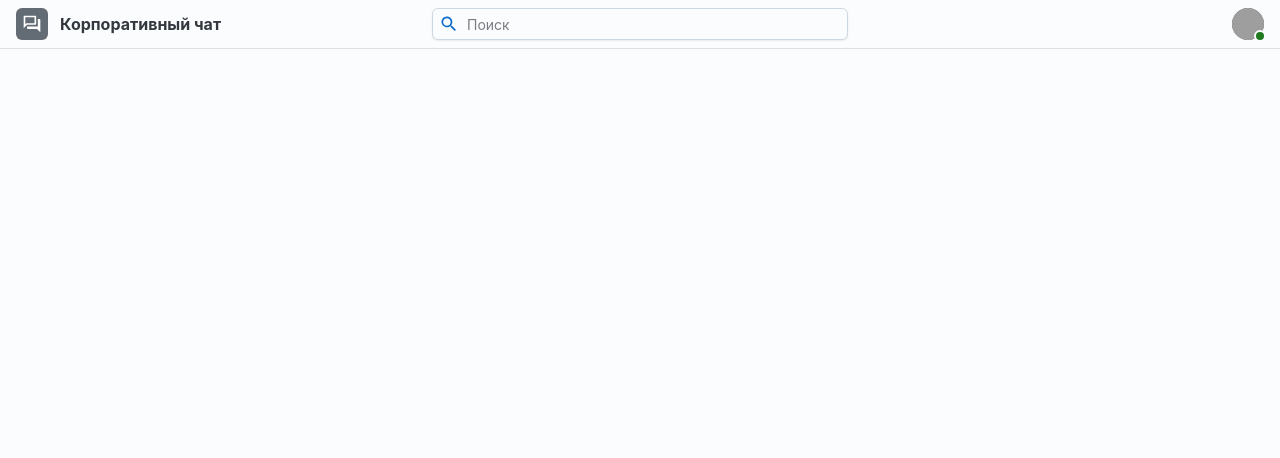
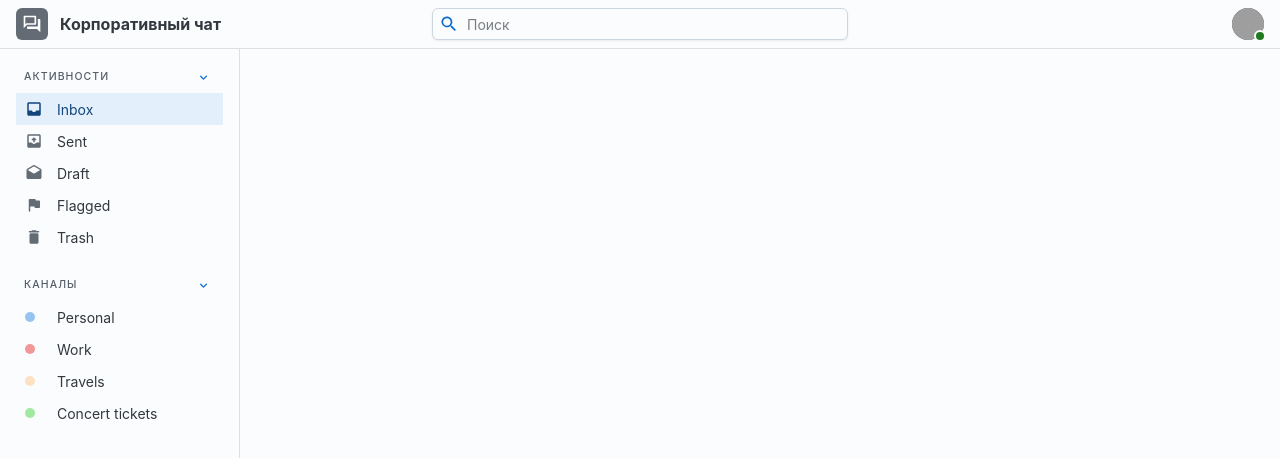
Before and after one commit to DmitryLudin/corporate-messenger-web-client, a React (Create React App) app: page / in a window 1280 px wide. Shown: the top 458 px of the page. Built offline with nearby package versions, Linux system fonts and the light colour scheme; grey boxes are pictures that could not be loaded.

Commit message:
feat: добавил главную боковую панель

```diff
--- a/src/app.tsx
+++ b/src/app.tsx
@@ -1,5 +1,6 @@
 import { Box } from '@mui/joy';
 import { Header } from 'modules/header';
+import { MainSidebar } from 'modules/main-sidebar';
 import React from 'react';
 
 const appLayoutStyles = {
@@ -12,6 +13,7 @@ export function App() {
   return (
     <Box sx={appLayoutStyles}>
       <Header />
+      <MainSidebar />
     </Box>
   );
 }
--- /dev/null
+++ b/src/modules/main-sidebar/index.tsx
@@ -0,0 +1,181 @@
+import {
+  Box,
+  IconButton,
+  List,
+  ListItem,
+  ListItemButton,
+  ListItemContent,
+  ListItemDecorator,
+  ListSubheader,
+  Sheet,
+} from '@mui/joy';
+import React from 'react';
+import InboxRoundedIcon from '@mui/icons-material/InboxRounded';
+import OutboxRoundedIcon from '@mui/icons-material/OutboxRounded';
+import DraftsRoundedIcon from '@mui/icons-material/DraftsRounded';
+import AssistantPhotoRoundedIcon from '@mui/icons-material/AssistantPhotoRounded';
+import DeleteRoundedIcon from '@mui/icons-material/DeleteRounded';
+import KeyboardArrowDownRoundedIcon from '@mui/icons-material/KeyboardArrowDownRounded';
+
+export function MainSidebar() {
+  return (
+    <Sheet
+      sx={{
+        py: 1,
+        px: 2,
+        borderRight: '1px solid',
+        borderColor: 'divider',
+        maxWidth: 240,
+        height: 'auto',
+        display: 'flex',
+        flexDirection: 'column',
+        flex: 1,
+      }}
+    >
+      <List size="sm" sx={{ '--List-item-radius': '8px' }}>
+        <ListItem nested>
+          <ListSubheader>
+            Активности
+            <IconButton
+              size="sm"
+              variant="plain"
+              color="primary"
+              sx={{ '--IconButton-size': '24px', ml: 'auto' }}
+            >
+              <KeyboardArrowDownRoundedIcon fontSize="small" color="primary" />
+            </IconButton>
+          </ListSubheader>
+          <List
+            aria-labelledby="nav-list-browse"
+            sx={{
+              '& .JoyListItemButton-root': { p: '8px' },
+            }}
+          >
+            <ListItem>
+              <ListItemButton variant="soft" color="primary">
+                <ListItemDecorator sx={{ color: 'inherit' }}>
+                  <InboxRoundedIcon fontSize="small" />
+                </ListItemDecorator>
+                <ListItemContent>Inbox</ListItemContent>
+              </ListItemButton>
+            </ListItem>
+            <ListItem>
+              <ListItemButton>
+                <ListItemDecorator sx={{ color: 'neutral.500' }}>
+                  <OutboxRoundedIcon fontSize="small" />
+                </ListItemDecorator>
+                <ListItemContent>Sent</ListItemContent>
+              </ListItemButton>
+            </ListItem>
+            <ListItem>
+              <ListItemButton>
+                <ListItemDecorator sx={{ color: 'neutral.500' }}>
+                  <DraftsRoundedIcon fontSize="small" />
+                </ListItemDecorator>
+                <ListItemContent>Draft</ListItemContent>
+              </ListItemButton>
+            </ListItem>
+            <ListItem>
+              <ListItemButton>
+                <ListItemDecorator sx={{ color: 'neutral.500' }}>
+                  <AssistantPhotoRoundedIcon fontSize="small" />
+                </ListItemDecorator>
+                <ListItemContent>Flagged</ListItemContent>
+              </ListItemButton>
+            </ListItem>
+            <ListItem>
+              <ListItemButton>
+                <ListItemDecorator sx={{ color: 'neutral.500' }}>
+                  <DeleteRoundedIcon fontSize="small" />
+                </ListItemDecorator>
+                <ListItemContent>Trash</ListItemContent>
+              </ListItemButton>
+            </ListItem>
+          </List>
+        </ListItem>
+        <ListItem nested sx={{ mt: 2 }}>
+          <ListSubheader>
+            Каналы
+            <IconButton
+              size="sm"
+              variant="plain"
+              color="primary"
+              sx={{ '--IconButton-size': '24px', ml: 'auto' }}
+            >
+              <KeyboardArrowDownRoundedIcon fontSize="small" color="primary" />
+            </IconButton>
+          </ListSubheader>
+          <List
+            aria-labelledby="nav-list-tags"
+            size="sm"
+            sx={{
+              '--List-decorator-size': '32px',
+              '& .JoyListItemButton-root': { p: '8px' },
+            }}
+          >
+            <ListItem>
+              <ListItemButton>
+                <ListItemDecorator>
+                  <Box
+                    sx={{
+                      width: '10px',
+                      height: '10px',
+                      borderRadius: '99px',
+                      bgcolor: 'primary.300',
+                    }}
+                  />
+                </ListItemDecorator>
+                <ListItemContent>Personal</ListItemContent>
+              </ListItemButton>
+            </ListItem>
+            <ListItem>
+              <ListItemButton>
+                <ListItemDecorator>
+                  <Box
+                    sx={{
+                      width: '10px',
+                      height: '10px',
+                      borderRadius: '99px',
+                      bgcolor: 'danger.300',
+                    }}
+                  />
+                </ListItemDecorator>
+                <ListItemContent>Work</ListItemContent>
+              </ListItemButton>
+            </ListItem>
+            <ListItem>
+              <ListItemButton>
+                <ListItemDecorator>
+                  <Box
+                    sx={{
+                      width: '10px',
+                      height: '10px',
+                      borderRadius: '99px',
+                      bgcolor: 'warning.200',
+                    }}
+                  />
+                </ListItemDecorator>
+                <ListItemContent>Travels</ListItemContent>
+              </ListItemButton>
+            </ListItem>
+            <ListItem>
+              <ListItemButton>
+                <ListItemDecorator>
+                  <Box
+                    sx={{
+                      width: '10px',
+                      height: '10px',
+                      borderRadius: '99px',
+                      bgcolor: 'success.300',
+                    }}
+                  />
+                </ListItemDecorator>
+                <ListItemContent>Concert tickets</ListItemContent>
+              </ListItemButton>
+            </ListItem>
+          </List>
+        </ListItem>
+      </List>
+    </Sheet>
+  );
+}
```
